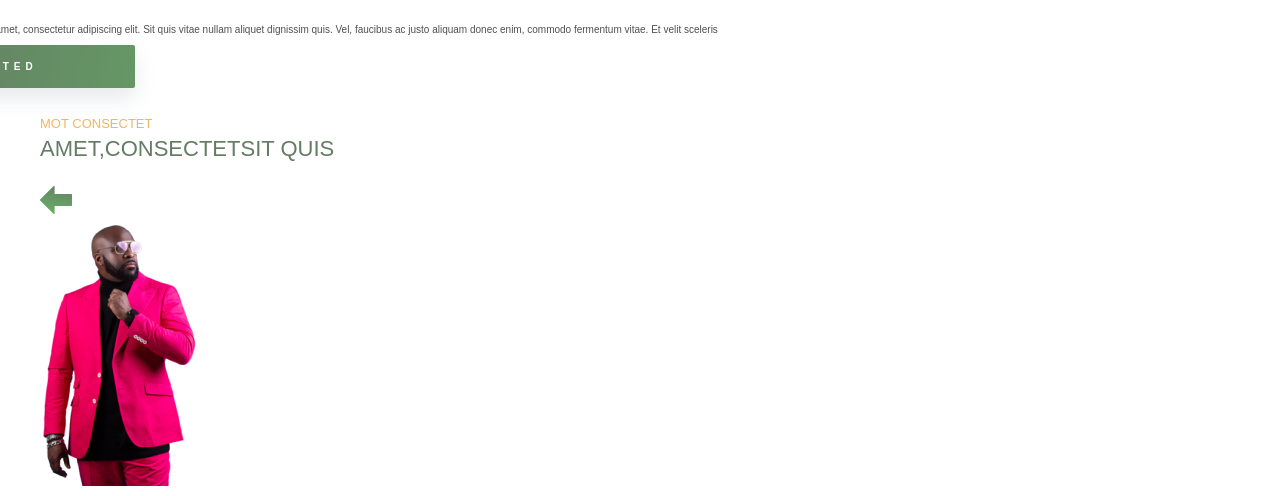
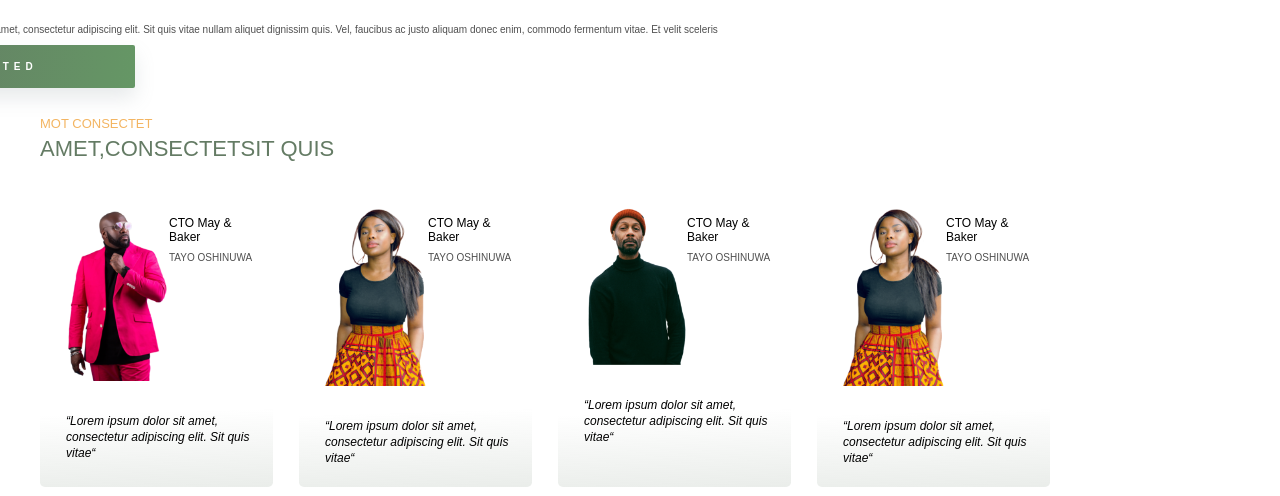
Before and after one commit to simonasablinaite/figma-landing-page, a website: page index.html in a window 1280 px wide. Shown: the part 1048-1544 px from the top of the page. Drawn offline with Linux system fonts and the light colour scheme.

Commit message:
Clients section style

```diff
--- /dev/null
+++ b/css/components/clients.css
@@ -0,0 +1,48 @@
+.clients {
+  overflow: hidden;
+}
+
+.clients-card-wrapper {
+  display: grid;
+  grid-template-columns: repeat(4, 233px);
+  gap: 26px;
+}
+.arrows {
+  display: none;
+}
+
+.card-top-side {
+  display: flex;
+}
+
+.client-card {
+  border-radius: 5px;
+  background: linear-gradient(
+      358.27deg,
+      rgba(100, 123, 100, 0.77) -118.86%,
+      rgba(100, 123, 100, 0) 25.62%,
+      rgba(100, 123, 100, 0) 98.53%
+    ),
+    #ffffff;
+  padding: 21px 16px 21px 26px;
+}
+
+.client-image {
+  width: 103px;
+  margin-bottom: 16px;
+}
+
+.card-subtitle {
+  font-size: 10px;
+  text-transform: uppercase;
+  color: #4f4f4f;
+}
+
+.client-description {
+  display: flex;
+  font-size: 12px;
+  font-style: italic;
+  line-height: 16px;
+  font-weight: 400;
+  margin-top: 16px;
+}
--- a/css/components/conversation.css
+++ b/css/components/conversation.css
@@ -2,7 +2,6 @@
   display: flex;
   gap: 50px;
   align-items: center;
-  /* width: calc((100% - 50px)); */
   margin: 90px 0 0 -287px;
   justify-content: space-between;
 }
--- a/css/home.css
+++ b/css/home.css
@@ -7,6 +7,7 @@
 @import "./components/store.css";
 @import "./components/services.css";
 @import "./components/conversation.css";
+@import "./components/clients.css";
 
 @import "./base/layout.css";
 
--- a/index.html
+++ b/index.html
@@ -183,8 +183,8 @@
       <!-- conversation end -->
 
       <!-- clients start -->
-      <section class="client-section">
-         <div class="container">
+      <section class="clients-section">
+         <div class="container clients">
             <div class="clients-section-top-side">
                <div class="text-elements-group">
                   <span class="section-smaller-title">MOT consectet</span>
@@ -200,9 +200,11 @@
                <div class="client-card">
                   <div class="client-card-content">
                      <div class="card-top-side">
-                        <img src="./img/pink-man.png" alt="pink man">
+                        <img class="client-image" src="./img/pink-man.png" alt="pink man">
+                        <div>
                            <h3 class="card-title">CTO May & Baker</h3>
                            <span class="card-subtitle">Tayo Oshinuwa</span>
+                        </div>
                      </div>
                      <div class="client-description">
                         “Lorem ipsum dolor sit amet, consectetur adipiscing elit. Sit quis vitae“
@@ -213,9 +215,11 @@
                <div class="client-card">
                   <div class="client-card-content">
                      <div class="card-top-side">
-                        <img src="./img/girl-with-skirt.png" alt="pink man">
+                        <img class="client-image" src="./img/girl-with-skirt.png" alt="pink man">
+                        <div>
                            <h3 class="card-title">CTO May & Baker</h3>
                            <span class="card-subtitle">Tayo Oshinuwa</span>
+                        </div>
                      </div>
                      <div class="client-description">
                         “Lorem ipsum dolor sit amet, consectetur adipiscing elit. Sit quis vitae“
@@ -226,9 +230,11 @@
                <div class="client-card">
                   <div class="client-card-content">
                      <div class="card-top-side">
-                        <img src="./img/philip-martin.png" alt="pink man">
+                        <img class="client-image" src="./img/philip-martin.png" alt="pink man">
+                        <div>
                            <h3 class="card-title">CTO May & Baker</h3>
                            <span class="card-subtitle">Tayo Oshinuwa</span>
+                        </div>
                      </div>
                      <div class="client-description">
                         “Lorem ipsum dolor sit amet, consectetur adipiscing elit. Sit quis vitae“
@@ -239,9 +245,11 @@
                <div class="client-card">
                   <div class="client-card-content">
                      <div class="card-top-side">
-                        <img src="./img/girl-with-skirt.png" alt="pink man">
+                        <img class="client-image" src="./img/girl-with-skirt.png" alt="pink man">
+                        <div>
                            <h3 class="card-title">CTO May & Baker</h3>
                            <span class="card-subtitle">Tayo Oshinuwa</span>
+                        </div>
                      </div>
                      <div class="client-description">
                         “Lorem ipsum dolor sit amet, consectetur adipiscing elit. Sit quis vitae“
```
Lines whose indentation alone changed are shown as unchanged.
